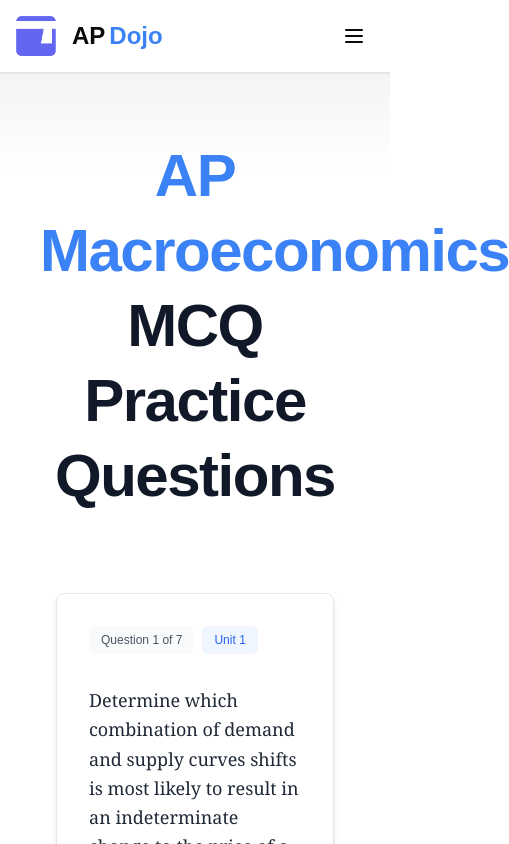
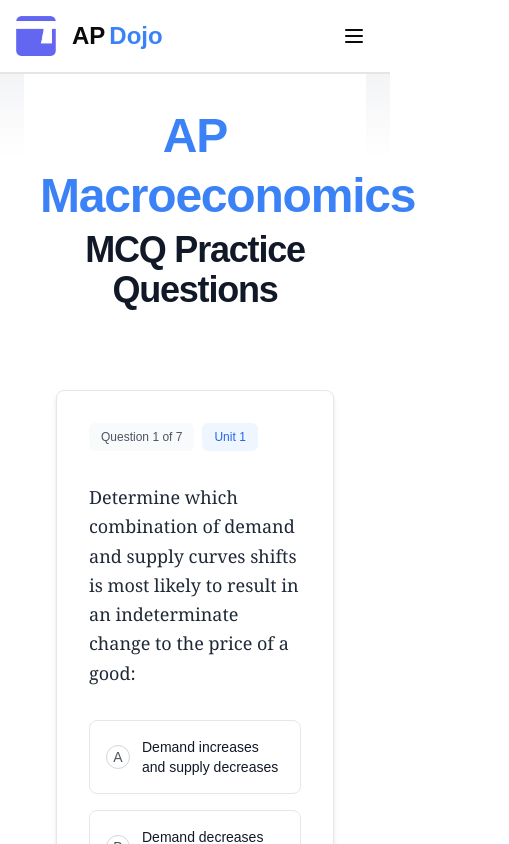
Before and after one commit to GarrettMould/apdojo, a Next.js app: page /unitMCQPracticePage in a window 390 px wide. Shown: the top 844 px of the page, 509 px wide, since content can reach past the window. Built offline with nearby package versions, Linux system fonts and the light colour scheme; no server answers.

Commit message:
updated fix for deployment error

```diff
--- a/src/app/unitMCQPracticePage/page.tsx
+++ b/src/app/unitMCQPracticePage/page.tsx
@@ -1,6 +1,6 @@
 'use client';
 
-import { useState, useEffect } from 'react';
+import { useState, useEffect, Suspense } from 'react';
 import { useSearchParams } from 'next/navigation';
 import Link from 'next/link';
 import { X } from 'lucide-react';
@@ -82,75 +82,47 @@ function LoginPromptModal({ isOpen, onClose }: LoginPromptModalProps) {
   );
 }
 
-export default function UnitMCQPracticePage() {
+function UnitMCQPracticeContent() {
+  const searchParams = useSearchParams();
   const { user } = useAuthContext();
-  const searchParams = useSearchParams();
-  const initialSubject = searchParams.get('subject') || 'macro';
+  const subjectParam = searchParams.get('subject');
+  const subject = (subjectParam === 'micro' || subjectParam === 'macro') ? subjectParam : 'macro';
 
-  const [subject, setSubject] = useState<'macro' | 'micro'>(initialSubject as 'macro' | 'micro');
-  const [showLoginPrompt, setShowLoginPrompt] = useState(false);
-  const [guestAnswerCount, setGuestAnswerCount] = useState(0);
+  const units = subject === 'micro' ? microUnitsData : macroUnitsData;
+  const initialUnit = units[0]?.id ?? (subject === 'micro' ? 2 : 1);
 
-  const [currentMacroUnit, setCurrentMacroUnit] = useState(1);
-  const [currentMacroQuestionIndex, setCurrentMacroQuestionIndex] = useState(0);
-  const [answeredMacroQuestions, setAnsweredMacroQuestions] = useState<Record<number, AnsweredQuestionState>>({});
-
-  const [currentMicroUnit, setCurrentMicroUnit] = useState(2);
-  const [currentMicroQuestionIndex, setCurrentMicroQuestionIndex] = useState(0);
-  const [answeredMicroQuestions, setAnsweredMicroQuestions] = useState<Record<number, AnsweredQuestionState>>({});
+  const [currentUnit, setCurrentUnit] = useState<number>(initialUnit);
+  const [currentQuestionIndex, setCurrentQuestionIndex] = useState<number>(0);
+  const [answeredQuestions, setAnsweredQuestions] = useState<Record<number, AnsweredQuestionState>>({});
 
   useEffect(() => {
-    const subjectParam = searchParams.get('subject');
-    if (subjectParam === 'micro' || subjectParam === 'macro') {
-      setSubject(subjectParam);
-      setGuestAnswerCount(0);
-    }
-  }, [searchParams]);
+    console.log(`Subject changed to: ${subject}`);
+    const newUnits = subject === 'micro' ? microUnitsData : macroUnitsData;
+    const newInitialUnit = newUnits[0]?.id ?? (subject === 'micro' ? 2 : 1);
+    console.log(`Setting initial unit to: ${newInitialUnit}`);
+    setCurrentUnit(newInitialUnit);
+    setCurrentQuestionIndex(0);
+    setAnsweredQuestions({});
+  }, [subject]);
 
-  const isMicro = subject === 'micro';
-  const currentUnit = isMicro ? currentMicroUnit : currentMacroUnit;
-  const setCurrentUnit = isMicro ? setCurrentMicroUnit : setCurrentMacroUnit;
-  const currentQuestionIndex = isMicro ? currentMicroQuestionIndex : currentMacroQuestionIndex;
-  const setCurrentQuestionIndex = isMicro ? setCurrentMicroQuestionIndex : setCurrentMacroQuestionIndex;
-  const answeredQuestions = isMicro ? answeredMicroQuestions : answeredMacroQuestions;
-  const setAnsweredQuestions = isMicro ? setAnsweredMicroQuestions : setAnsweredMacroQuestions;
-  const units = isMicro ? microUnitsData : macroUnitsData;
   const currentQuestions = units.find(unit => unit.id === currentUnit)?.questions || [];
 
   const handleAnswer = (questionId: number, answerLetter: string, isCorrect: boolean) => {
-    if (!user) {
-      const alreadyAnswered = answeredQuestions.hasOwnProperty(questionId);
-
-      if (!alreadyAnswered && guestAnswerCount >= 2) {
-        setShowLoginPrompt(true);
-        return;
-      }
-
-      if (!alreadyAnswered) {
-        setGuestAnswerCount(prev => prev + 1);
-      }
-    }
-
     setAnsweredQuestions(prev => ({
       ...prev,
-      [questionId]: { selectedLetter: answerLetter, isCorrect: isCorrect }
+      [questionId]: { selectedLetter: answerLetter, isCorrect }
     }));
-  };
-
-  const handleUnitChange = (unitId: number) => {
-    setCurrentUnit(unitId);
-    setGuestAnswerCount(0);
   };
 
   const handleNextQuestion = () => {
     if (currentQuestionIndex < currentQuestions.length - 1) {
-      setCurrentQuestionIndex(prev => prev + 1);
+      setCurrentQuestionIndex(prevIndex => prevIndex + 1);
     }
   };
 
   const handlePreviousQuestion = () => {
     if (currentQuestionIndex > 0) {
-      setCurrentQuestionIndex(prev => prev - 1);
+      setCurrentQuestionIndex(prevIndex => prevIndex - 1);
     }
   };
 
@@ -158,15 +130,23 @@ export default function UnitMCQPracticePage() {
     setCurrentQuestionIndex(index);
   };
 
-  const pageTitle = isMicro ? 'AP Microeconomics' : 'AP Macroeconomics';
-  const titleColor = isMicro ? 'text-green-500' : 'text-blue-500';
+  const handleUnitChange = (unitId: number) => {
+    if (unitId !== currentUnit) {
+      console.log(`Unit changed to: ${unitId}`);
+      setCurrentUnit(unitId);
+      setCurrentQuestionIndex(0);
+    }
+  };
+
+  const pageTitle = subject === 'micro' ? 'AP Microeconomics' : 'AP Macroeconomics';
+  const titleColor = subject === 'micro' ? 'text-green-500' : 'text-blue-500';
 
   return (
-    <div className="max-w-7xl mx-auto px-0 py-16">
-      <div className="px-4">
-        <h1 className="text-6xl font-extrabold tracking-tight leading-tight mb-8 text-center">
-          <span className={titleColor}>{pageTitle}</span>{' '}
-          <div className="text-gray-900">MCQ Practice Questions</div>
+    <div className="bg-white min-h-screen pt-8 pb-12">
+      <div className="max-w-7xl mx-auto px-4 sm:px-6 lg:px-8">
+        <h1 className="text-5xl md:text-6xl font-extrabold tracking-tight leading-tight mb-8 text-center">
+          <span className={titleColor}>{pageTitle}</span>
+          <div className="text-gray-900 text-4xl md:text-5xl mt-1">MCQ Practice Questions</div>
         </h1>
 
         <UnitMCQs
@@ -182,11 +162,27 @@ export default function UnitMCQPracticePage() {
           units={units}
         />
       </div>
-
-      <LoginPromptModal
-        isOpen={showLoginPrompt}
-        onClose={() => setShowLoginPrompt(false)}
-      />
     </div>
   );
 }
+
+function PageLoadingFallback() {
+  return (
+    <div className="min-h-screen flex items-center justify-center bg-white">
+      <div className="text-center">
+         <div className="animate-spin rounded-full h-12 w-12 border-b-2 border-blue-500 mx-auto mb-4"></div>
+        <p className="text-xl font-medium text-gray-600">
+          Loading Practice Questions...
+        </p>
+      </div>
+    </div>
+  );
+}
+
+export default function UnitMCQPracticePage() {
+  return (
+    <Suspense fallback={<PageLoadingFallback />}>
+      <UnitMCQPracticeContent />
+    </Suspense>
+  );
+}
```
